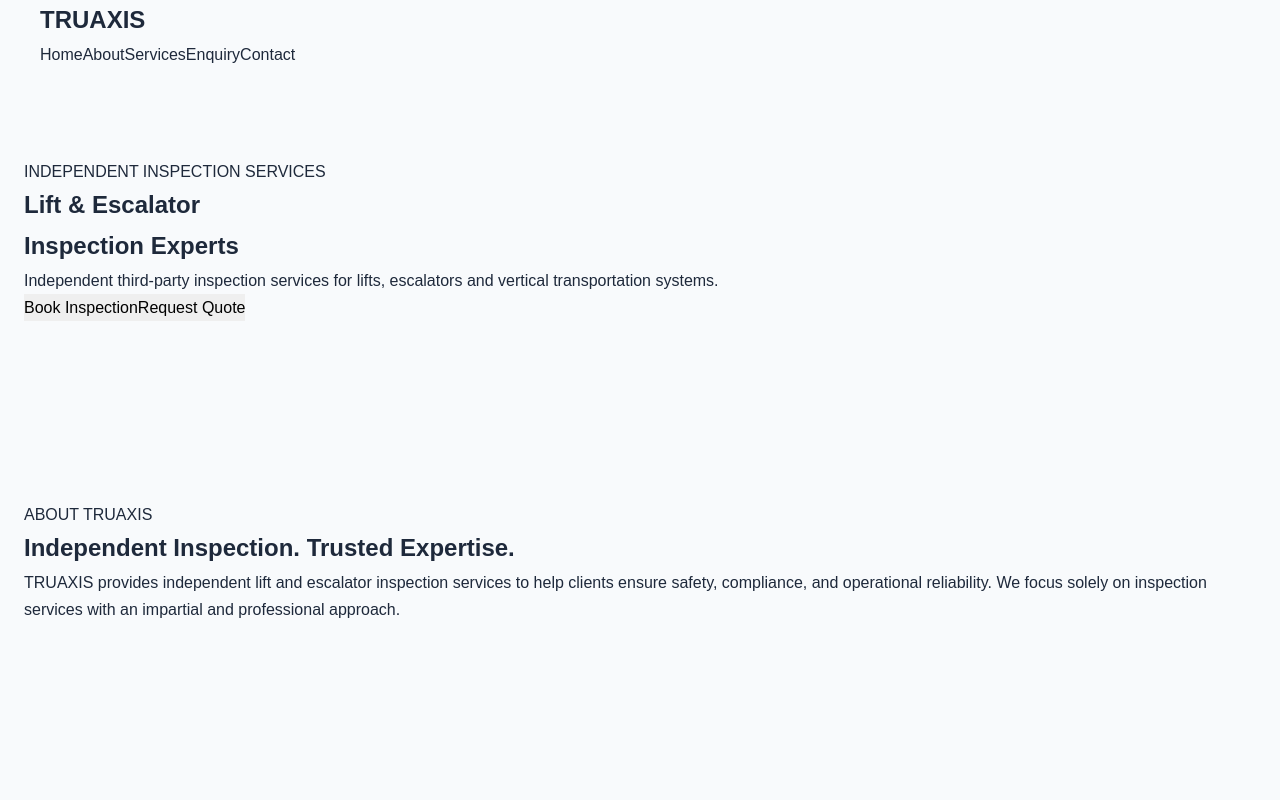
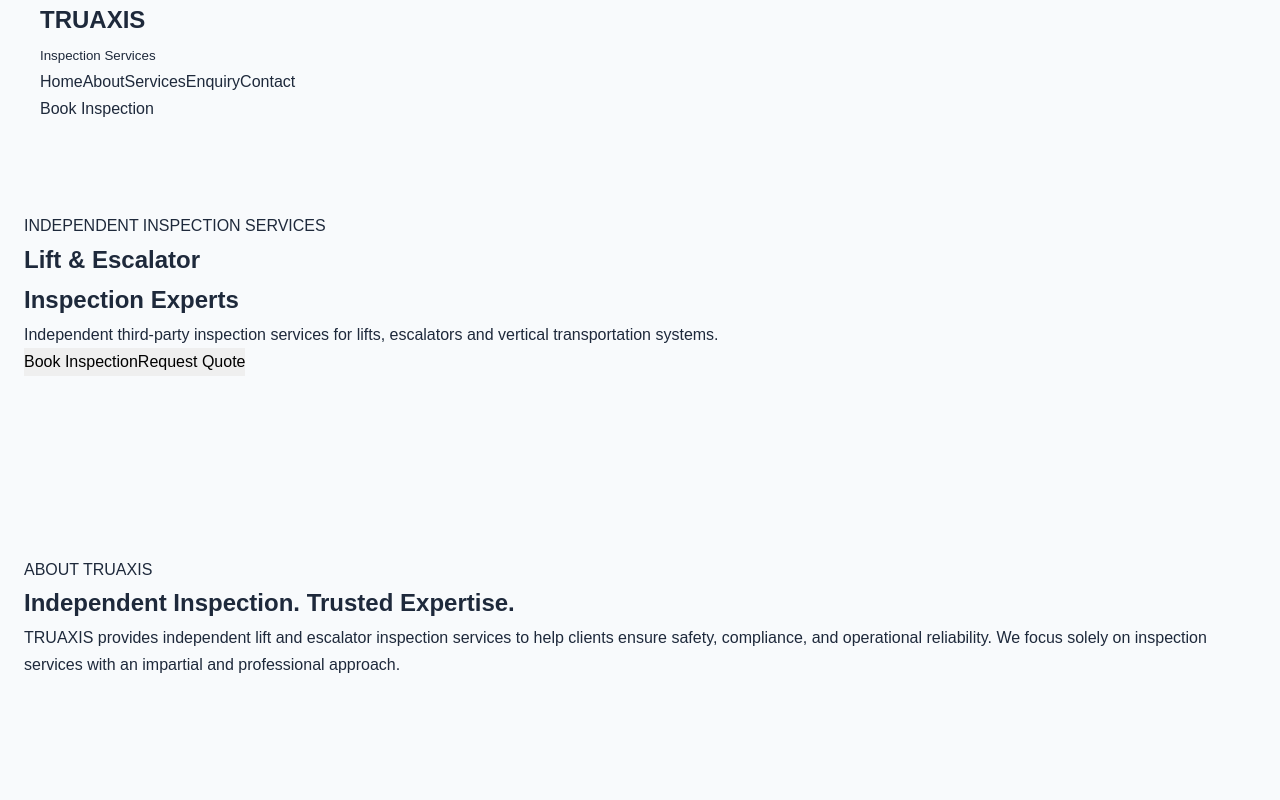
Before and after one commit to pradeepmurthy1992/truaxis-website, a React (Vite) app: page / in a window 1280 px wide. Shown: the top 800 px of the page. Built offline with nearby package versions, Linux system fonts and the light colour scheme.

Commit message:
Update Navbar.jsx

```diff
--- a/src/components/layout/Navbar.jsx
+++ b/src/components/layout/Navbar.jsx
@@ -3,18 +3,27 @@
 
 function Navbar() {
   return (
-    <header>
+    <header className="navbar-wrapper">
       <Container>
         <div className="navbar">
-          <h2>TRUAXIS</h2>
 
-          <nav>
+          <div className="logo">
+            <h2>TRUAXIS</h2>
+            <small>Inspection Services</small>
+          </div>
+
+          <nav className="nav-links">
             <a href="#home">Home</a>
             <a href="#about">About</a>
             <a href="#services">Services</a>
             <a href="#enquiry">Enquiry</a>
             <a href="#contact">Contact</a>
           </nav>
+
+          <a href="#enquiry" className="nav-button">
+            Book Inspection
+          </a>
+
         </div>
       </Container>
     </header>
```
